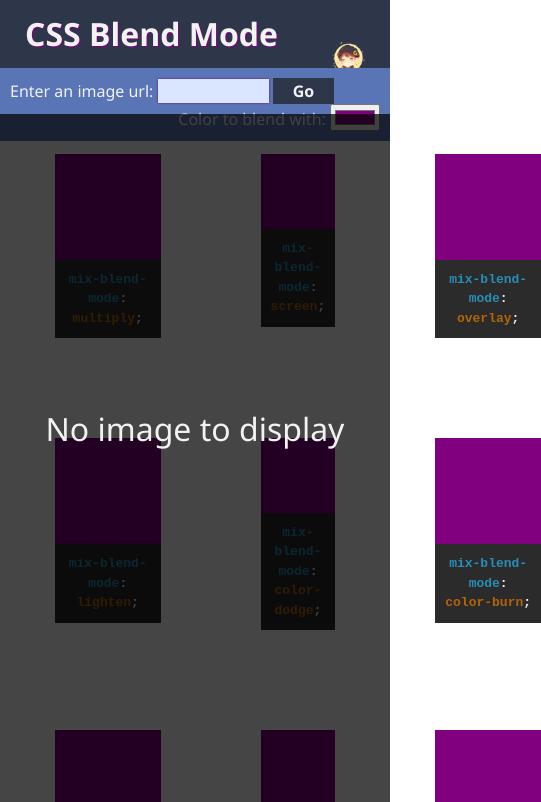
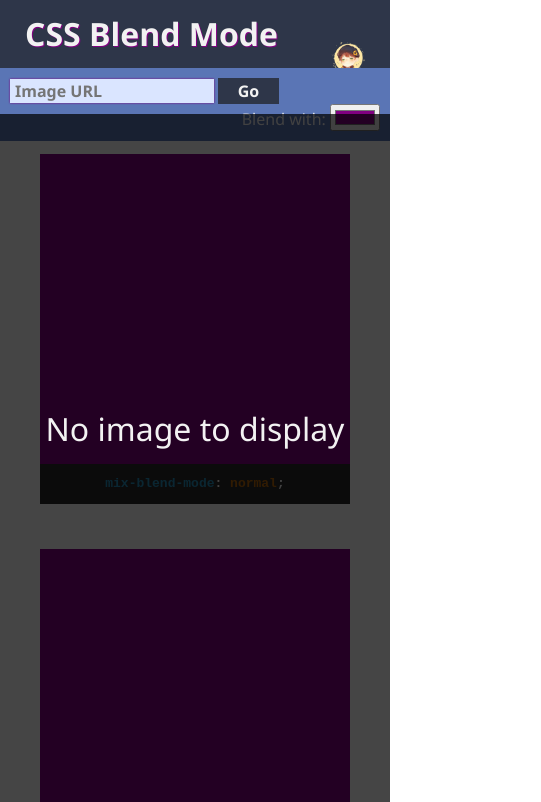
Before and after one commit to Grandclosing/Blend-Mode-Demo, a plain HTML site: page index.html in a window 390 px wide. Shown: the top 802 px of the page, 541 px wide, since content can reach past the window. Drawn offline with Linux system fonts and the light colour scheme.

Commit message:
Fixed a bug whereby entering new urls would just add the image under existing images

```diff
--- a/css/main.css
+++ b/css/main.css
@@ -98,10 +98,14 @@ main {
     float: right;
 }
 
+.color-picker-label:after {
+    content: "Color to blend with:";
+}
+
 .grid-container {
     display: grid;
     grid-template-columns: repeat(4, 1fr);
-    gap: 100px;
+    gap: 60px;
     justify-content: center;
     align-content: center;
     padding: 40px 130px;
@@ -180,4 +184,44 @@ main {
     80% { transform: translate(-1px, -1px) rotate(1deg); }
     90% { transform: translate(1px, 2px) rotate(0deg); }
     100% { transform: translate(1px, -2px) rotate(-1deg); }
-  }
+}
+
+/* responsive styles */
+
+@media (max-width: 1350px) {
+    .controls-container .url-entry {
+        width: 45%;
+    }
+
+    .grid-container {
+        gap: 45px;
+        padding: 40px 60px;
+    }
+}
+
+@media (max-width: 1150px) {
+    .grid-container {
+        grid-template-columns: repeat(3, 1fr);
+    }
+}
+
+@media (max-width: 900px) {
+    .grid-container {
+        padding: 40px 40px;
+        grid-template-columns: repeat(2, 1fr);
+    }
+}
+
+@media (max-width: 600px) {
+    .controls-container .url-entry {
+        width: 55%;
+    }
+
+    .color-picker-label:after {
+        content: "Blend with:";
+    }
+
+    .grid-container {
+        grid-template-columns: repeat(1, 1fr);
+    }
+}
--- a/index.html
+++ b/index.html
@@ -23,12 +23,11 @@
 
         <main>
             <div class="controls-container">
-                <label for="url-entry">Enter an image url:</label>
-                <input type="url" name="url-entry" class="url-entry" onkeydown="processKey(event)" autofocus>
+                <input type="url" name="url-entry" class="url-entry" onClick="this.select()" onkeydown="processKey(event)" placeholder="Image URL" autofocus>
                 <button class="url-submit" onclick="search(null)">Go</button>
 
                 <div class="color-container">
-                    <label for="color-picker">Color to blend with:</label>
+                    <label for="color-picker" class="color-picker-label"></label>
                     <input class="color-picker" name="color-picker" type="color" oninput="updateColor()" value="#800080">
                 </div>
             </div>
--- a/js/main.js
+++ b/js/main.js
@@ -15,6 +15,8 @@ const blendModes = [
     'color',
     'luminosity'
 ]
+
+let currentURL = "";
 
 function isValidURL(str) {
     try {
@@ -36,6 +38,11 @@ function processKey(e) {
 function search() {
     const urlEntry = document.getElementsByClassName('url-entry')[0];
     const url = urlEntry.value;
+
+    if(url == currentURL)
+        return;
+
+    currentURL = url;
 
     if(!isValidURL(url)) {
         urlEntry.classList.toggle('bad-url');
@@ -65,6 +72,9 @@ function loadImage(url) {
         imageNode.setAttribute('src', url);
         imageNode.style.mixBlendMode = blendModes[i];
 
+        if(box.firstChild)
+            box.removeChild(box.firstChild);
+
         box.appendChild(imageNode);
     }
 }
```
